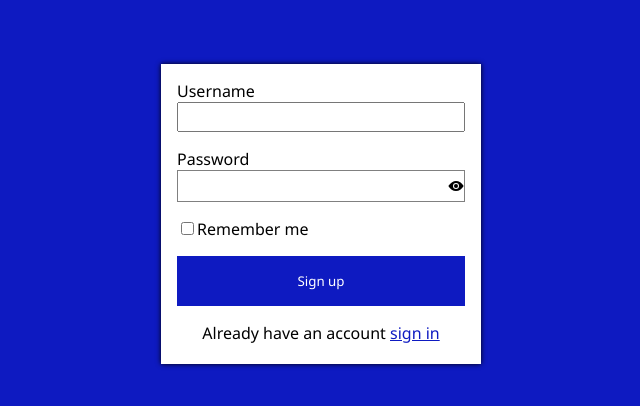
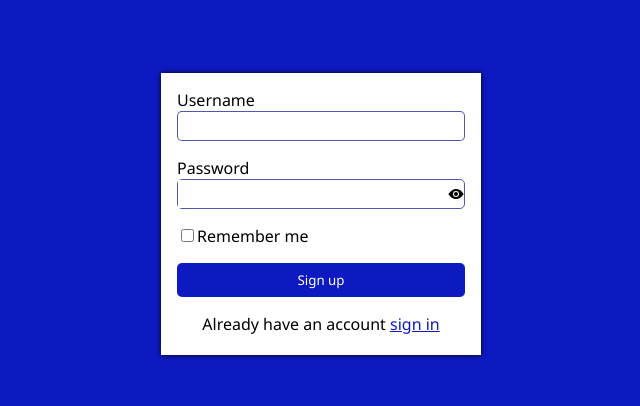
Before and after one commit to Xyzeebit/compass-mail-app, a React (Create React App) app in the folder client/: page /auth in a window 1280 px wide. Shown: the part 186-592 px from the top of the page, without its empty margins (319-959 px from the left). Built offline with nearby package versions, Linux system fonts and the light colour scheme.

Commit message:
adding styling to form

```diff
--- a/client/src/pages/Auth.jsx
+++ b/client/src/pages/Auth.jsx
@@ -23,9 +23,16 @@ export default function Auth() {
   const [cpasswordError, setCPasswordError] = useState('');
 
   const [rememberMe, setRememberMe] = useState(false);
+  const [canSubmit, setCanSubmit] = useState(false);
 
   const passwordRef = useRef(null);
   const cpasswordRef = useRef(null);
+
+  const error = "1px solid #f44336";
+  const noError = "1px solid #3940a7e0";
+
+  const errorOutline = "#f44336";
+  const noErrorOutline = "#3940a7e0";
 
     const location = useLocation();
     const paths = location.pathname.split('/')
@@ -64,7 +71,12 @@ export default function Auth() {
     cpasswordRef.current.style.border = "1px solid grey";
   };
     const handleSubmit = evt => {
-        evt.preventDefault();
+      evt.preventDefault();
+      if (formType === 'signup') {
+
+      } else {
+
+      }
     }
 
 
@@ -81,6 +93,10 @@ export default function Auth() {
                   id="first-name"
                   value={firstName}
                   onChange={handleFirstName}
+                  style={{
+                    border: firstNameError ? error : noError,
+                    outline: firstNameError ? errorOutline : noErrorOutline,
+                  }}
                 />
               </div>
               <div className="stack">
@@ -90,6 +106,10 @@ export default function Auth() {
                   id="name"
                   value={lastName}
                   onChange={handleLastName}
+                  style={{
+                    border: lastNameError ? error : noError,
+                    outline: lastNameError ? errorOutline : noErrorOutline,
+                  }}
                 />
               </div>
             </>
@@ -102,12 +122,23 @@ export default function Auth() {
               id="username"
               value={username}
               onChange={handleUsername}
+              style={{
+                border: usernameError ? error : noError,
+                outline: usernameError ? errorOutline : noErrorOutline,
+              }}
             />
           </div>
 
           <div className="stack">
             <label htmlFor="password">Password</label>
-            <div className="input-group" ref={passwordRef}>
+            <div
+              className="input-group"
+              ref={passwordRef}
+              style={{
+                border: passwordError ? error : noError,
+                outline: passwordError ? errorOutline : noErrorOutline,
+              }}
+            >
               <input
                 type={passwordOrText}
                 id="password"
@@ -127,7 +158,14 @@ export default function Auth() {
           {formType === "signup" ? (
             <div className="stack">
               <label htmlFor="cpassword">Confirm password</label>
-              <div className="input-group" ref={cpasswordRef}>
+              <div
+                className="input-group"
+                ref={cpasswordRef}
+                style={{
+                  border: cpasswordError ? error : noError,
+                  outline: cpasswordError ? errorOutline : noErrorOutline,
+                }}
+              >
                 <input
                   type={cpasswordOrText}
                   id="cpassword"
--- a/client/src/styles/auth.css
+++ b/client/src/styles/auth.css
@@ -24,14 +24,21 @@
 .auth form input[type="text"] {
     width: 100%;
     height: 30px;
+    border-radius: 5px;
+    /* border: 1px solid var(--primary-light);
+    outline: var(--primary-light); */
+}
+.auth form input[type="text"]:focus {
+    outline-width: 2px;
 }
 .auth form input[type="submit"] {
     width: 100%;
-    padding: 1rem;
+    padding: 0.5rem;
     background-color: var(--primary);
     color: #fff;
     border: none;
     outline: var(--primary);
+    border-radius: 5px;
 }
 .auth form .input-group {
     width: 100%;
@@ -39,11 +46,12 @@
     justify-content: space-between;
     align-items: center;
     border: 1px solid grey;
+    border-radius: 5px;
 
 }
 .auth form .input-group input {
     width: 90%;
-    height: 30px;
+    height: 28px;
     outline: none;
     border: none;
 }
--- a/client/src/styles/home.css
+++ b/client/src/styles/home.css
@@ -1,6 +1,7 @@
 :root {
     --gray: #e3e2e7;
     --primary: #0e1ac1;
+    --primary-light: #3940a7e0;
 }
 
 .home {
```
